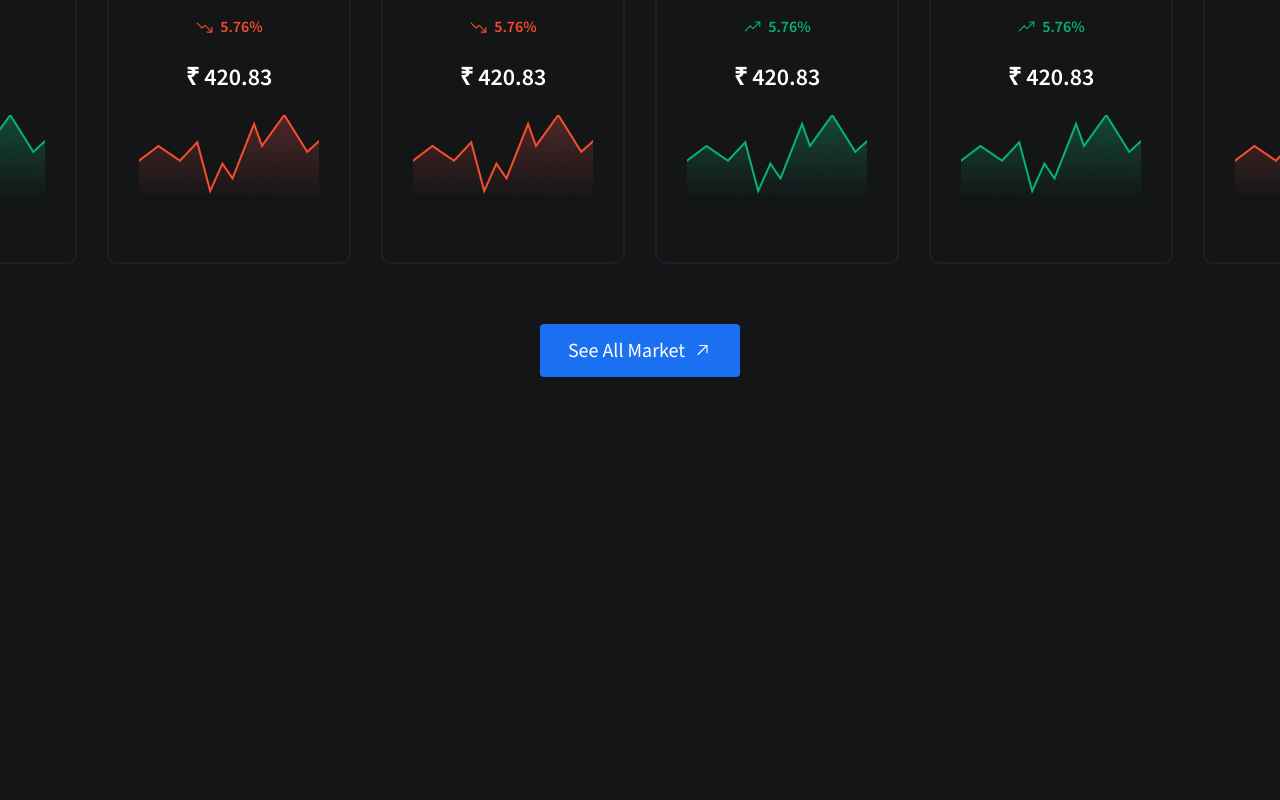
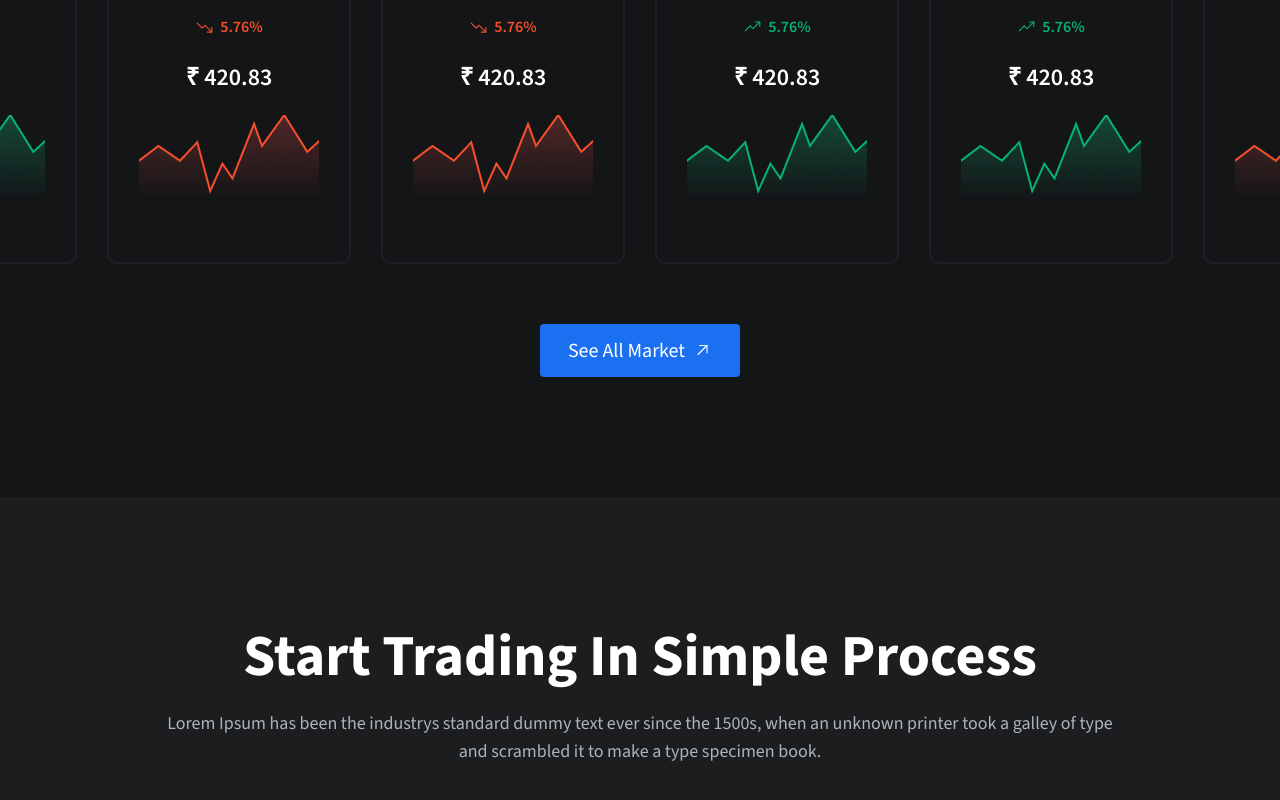
Before and after one commit to lime4512/CryptoBrain, a React (Vite) app: page / in a window 1280 px wide. Shown: the part 1255-2055 px from the top of the page. Before the commit the page ends 1632 px from the top, so only its background shows below. Built offline with nearby package versions, Linux system fonts and the light colour scheme.

Commit message:
add text Trading

```diff
--- a/src/App.tsx
+++ b/src/App.tsx
@@ -3,6 +3,7 @@ import { Header } from './components/header/Header'
 import { Container } from './components/Container'
 import './style/App.scss'
 import { MarketTrends } from './components/marketTrends/MarketTrends'
+import { Trading } from './components/trading/Trading'
 
 function App() {
 	return (
@@ -12,6 +13,7 @@ function App() {
 				<Header />
 				<MarketTrends />
 			</Container>
+			<Trading />
 		</div>
 	)
 }
--- /dev/null
+++ b/src/components/TotalText.tsx
@@ -0,0 +1,18 @@
+import { FunctionComponent } from 'react'
+import '../style/totalText.scss'
+
+interface Props {
+	text: string
+	title: string
+}
+
+export const TotalText: FunctionComponent<Props> = ({ title, text }) => {
+	return (
+		<div className='total-text-title'>
+			<div className='total-futures'>
+				<h1 className='total-title'>{title}</h1>
+				<p className='total-text'>{text}</p>
+			</div>
+		</div>
+	)
+}
--- a/src/components/marketTrends/MarketTrendsItems.tsx
+++ b/src/components/marketTrends/MarketTrendsItems.tsx
@@ -1,5 +1,5 @@
 import { FunctionComponent } from 'react'
-import '../../style/MarketTrendsItems.scss'
+import '../../style/marketTrendsItems.scss'
 interface Props {
 	coinImg: string
 	coinName: string
--- /dev/null
+++ b/src/components/trading/Trading.tsx
@@ -0,0 +1,19 @@
+import { Container } from '../Container'
+import { TotalText } from '../TotalText'
+import { TradingList } from './TradingList'
+import '../../style/trading.scss'
+export const Trading = () => {
+	return (
+		<div className='trading'>
+			<Container>
+				<div className='trading-text'>
+					<TotalText
+						title='Start Trading In Simple Process'
+						text='Lorem Ipsum has been the industrys standard dummy text ever since the 1500s, when an unknown printer took a galley of type and scrambled it to make a type specimen book.'
+					/>
+				</div>
+				<TradingList />
+			</Container>
+		</div>
+	)
+}
--- /dev/null
+++ b/src/components/trading/TradingItem.tsx
@@ -0,0 +1,3 @@
+export const TradingItem = () => {
+	return <div className='TradingItem'></div>
+}
--- /dev/null
+++ b/src/components/trading/TradingList.tsx
@@ -0,0 +1,12 @@
+import { TradingItem } from './TradingItem'
+
+export const TradingList = () => {
+	return (
+		<div className='tradingList'>
+			<TradingItem />
+			<TradingItem />
+			<TradingItem />
+			<TradingItem />
+		</div>
+	)
+}
--- a/src/style/marketTrends.scss
+++ b/src/style/marketTrends.scss
@@ -47,4 +47,5 @@
 .marketTrends-btn {
 	display: flex;
 	justify-content: center;
+	margin-bottom: 120px;
 }
--- /dev/null
+++ b/src/style/totalText.scss
@@ -0,0 +1,37 @@
+.total-futures {
+	width: 1050px;
+
+	.total-title {
+		text-align: center;
+		font-size: 58px;
+		font-weight: 700;
+		margin-bottom: 15px;
+	}
+	.total-text {
+		text-align: center;
+		font-size: 18px;
+		color: #adb3bf;
+		font-weight: 400;
+		line-height: 28px;
+		margin-bottom: 60px;
+	}
+}
+
+.total-text-title {
+	display: flex;
+	justify-content: center;
+	position: relative;
+	&::before {
+		position: absolute;
+		content: '';
+		width: 1590px;
+		height: 1px;
+		top: 100%;
+		background: linear-gradient(
+			90deg,
+			rgba(255, 255, 255, 0.04) 0%,
+			rgba(255, 255, 255, 0.2) 48.42%,
+			rgba(255, 255, 255, 0.04) 100%
+		);
+	}
+}
--- /dev/null
+++ b/src/style/trading.scss
@@ -0,0 +1,4 @@
+.trading {
+	padding: 120px 0;
+	background-color: rgba(211, 211, 211, 0.04);
+}
```
